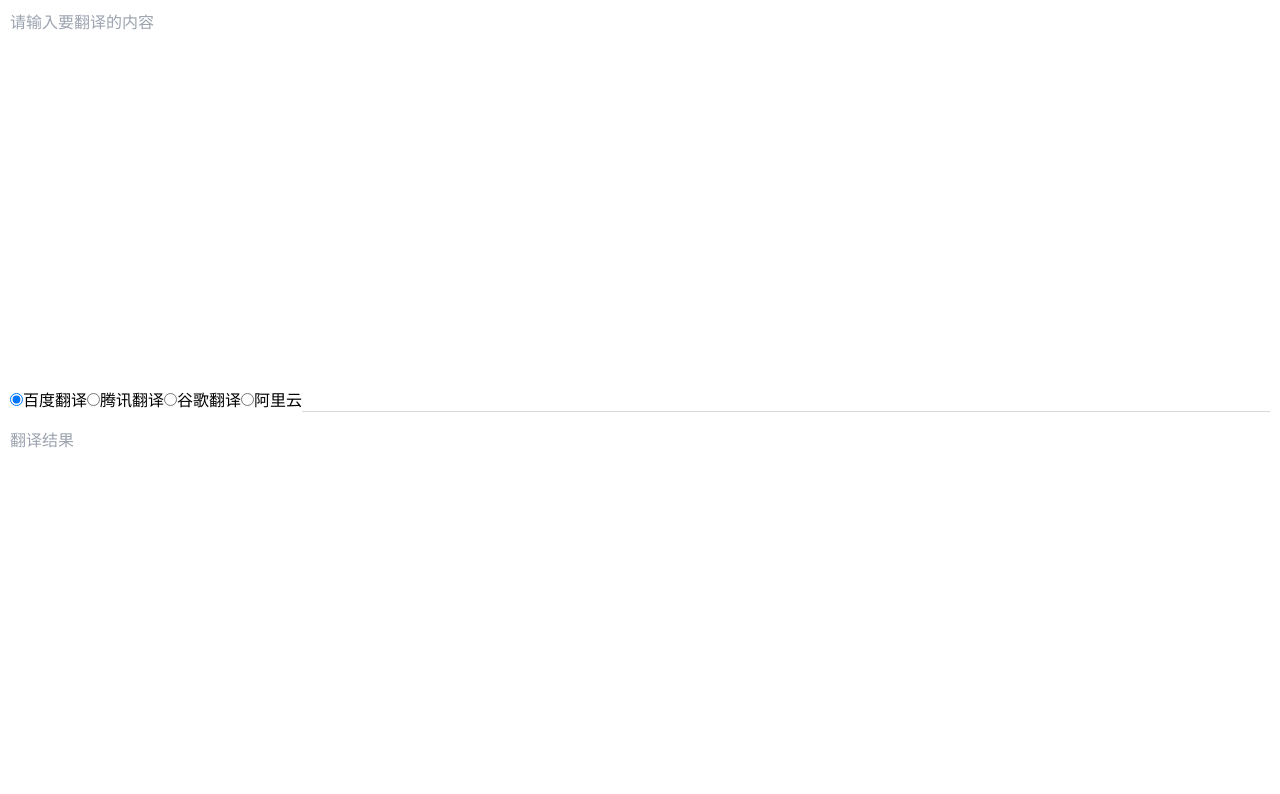
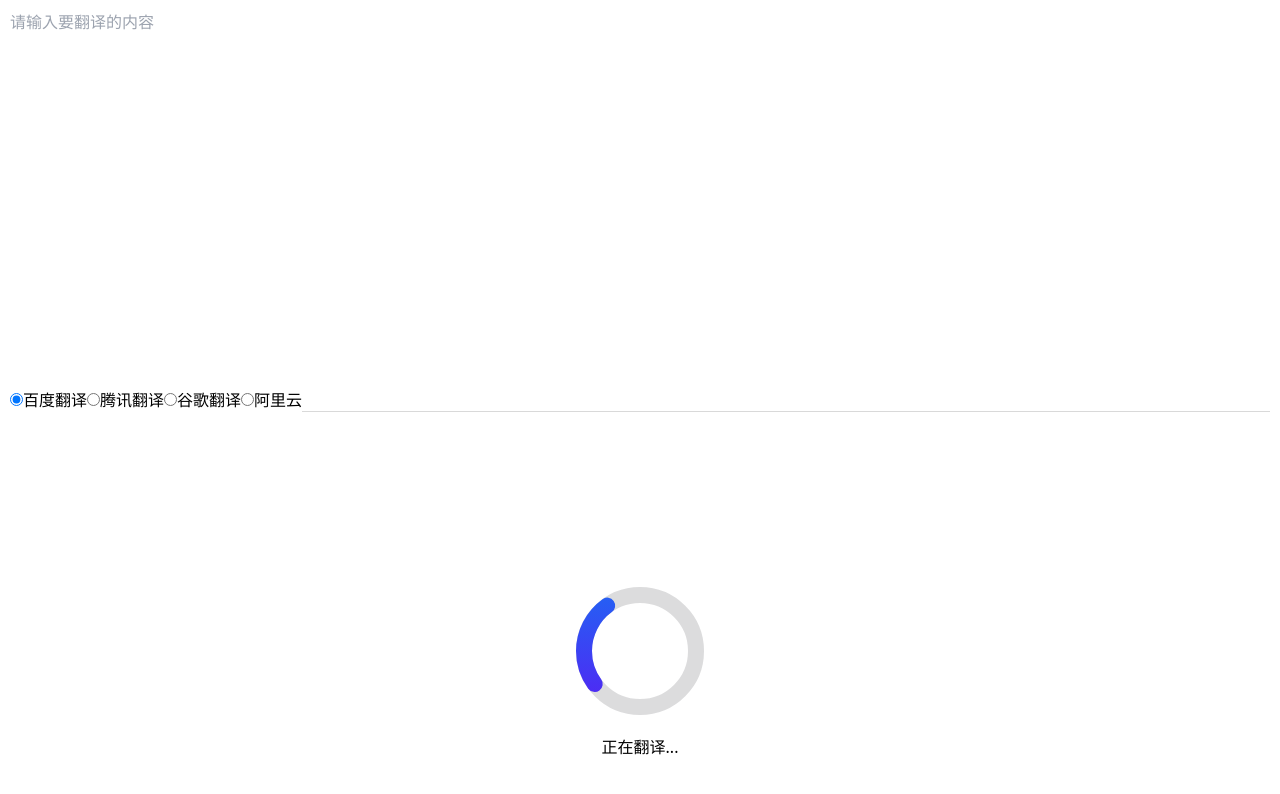
Before and after one commit to ray8367/utools-excel2json, a Vue app: page / in a window 1280 px wide. Shown: the top 794 px of the page. Built offline with nearby package versions, Linux system fonts and the light colour scheme.

Commit message:
feat: 添加一个比较皮的Loading

```diff
--- /dev/null
+++ b/src/components/loading.vue
@@ -0,0 +1,58 @@
+<template>
+  <div class="flex flex-col justify-center items-center">
+    <svg
+      class="ap"
+      viewBox="0 0 128 256"
+      width="128px"
+      height="256px"
+      xmlns="http://www.w3.org/2000/svg"
+    >
+      <defs>
+        <linearGradient id="ap-grad1" x1="0" y1="0" x2="0" y2="1">
+          <stop offset="0%" stop-color="hsl(223,90%,55%)" />
+          <stop offset="100%" stop-color="hsl(253,90%,55%)" />
+        </linearGradient>
+        <linearGradient id="ap-grad2" x1="0" y1="0" x2="0" y2="1">
+          <stop offset="0%" stop-color="hsl(193,90%,55%)" />
+          <stop offset="50%" stop-color="hsl(223,90%,55%)" />
+          <stop offset="100%" stop-color="hsl(253,90%,55%)" />
+        </linearGradient>
+      </defs>
+      <circle
+        class="ap__ring"
+        r="56"
+        cx="64"
+        cy="192"
+        fill="none"
+        stroke="#ddd"
+        stroke-width="16"
+        stroke-linecap="round"
+      />
+      <circle
+        class="ap__worm1"
+        r="56"
+        cx="64"
+        cy="192"
+        fill="none"
+        stroke="url(#ap-grad1)"
+        stroke-width="16"
+        stroke-linecap="round"
+        stroke-dasharray="87.96 263.89"
+      />
+      <path
+        class="ap__worm2"
+        d="M120,192A56,56,0,0,1,8,192C8,161.07,16,8,64,8S120,161.07,120,192Z"
+        fill="none"
+        stroke="url(#ap-grad2)"
+        stroke-width="16"
+        stroke-linecap="round"
+        stroke-dasharray="87.96 494"
+      />
+    </svg>
+    <p class="mt-20px text-16px">正在翻译...</p>
+  </div>
+</template>
+
+<script setup></script>
+
+<style lang="scss" scoped></style>
--- a/src/components/test.vue
+++ b/src/components/test.vue
@@ -20,7 +20,10 @@
         class="border-solid border-[#d9d9d9] border-b-width-1px flex-1"
       ></div>
     </section>
+
+    <Loading v-if="loading" class="flex-1" />
     <a-textarea
+      v-else
       v-model:value="resultText"
       class="flex-1 resize-none"
       placeholder="翻译结果"
@@ -30,6 +33,7 @@
 </template>
 
 <script setup>
+const loading = ref(true)
 const userInput = ref('')
 const resultText = ref('')
 const radioValue = ref('a')
--- a/src/styles/global.scss
+++ b/src/styles/global.scss
@@ -0,0 +1,65 @@
+:root {
+  --hue: 223;
+}
+
+.ap {
+  width: 8em;
+  height: 16em;
+}
+.ap__ring {
+  stroke: hsla(var(--hue), 10%, 10%, 0.15);
+  transition: stroke 0.3s;
+}
+.ap__worm1,
+.ap__worm2 {
+  animation-duration: 3s;
+  animation-iteration-count: infinite;
+}
+.ap__worm1 {
+  animation-name: worm1;
+}
+.ap__worm2 {
+  animation-name: worm2;
+  visibility: hidden;
+}
+
+@keyframes worm1 {
+  from {
+    animation-timing-function: ease-in-out;
+    stroke-dashoffset: -87.96;
+  }
+  20% {
+    animation-timing-function: ease-in;
+    stroke-dashoffset: 0;
+  }
+  60% {
+    stroke-dashoffset: -791.68;
+    visibility: visible;
+  }
+  60.1%,
+  to {
+    stroke-dashoffset: -791.68;
+    visibility: hidden;
+  }
+}
+@keyframes worm2 {
+  from,
+  60% {
+    stroke-dashoffset: -87.96;
+    visibility: hidden;
+  }
+  60.1% {
+    animation-timing-function: cubic-bezier(0, 0, 0.5, 0.75);
+    stroke-dashoffset: -87.96;
+    visibility: visible;
+  }
+  77% {
+    animation-timing-function: cubic-bezier(0.5, 0.25, 0.5, 0.88);
+    stroke-dashoffset: -340;
+    visibility: visible;
+  }
+  to {
+    stroke-dashoffset: -669.92;
+    visibility: visible;
+  }
+}
```
